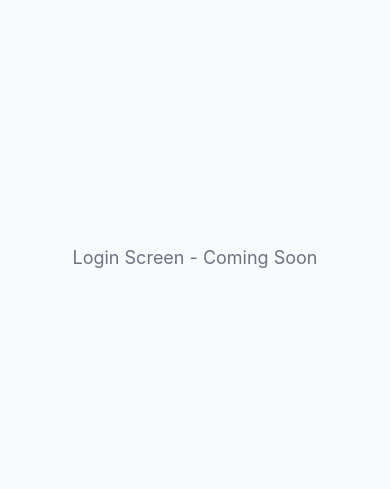
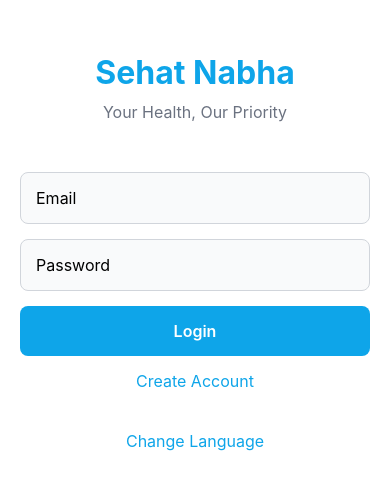
Before and after one commit to shreesant04/sehat-nabha, a React Native app in the folder mobile/: screen /Login in a window 390 px wide. Shown: the part 165-654 px from the top of the page. Built offline with nearby package versions, Linux system fonts and the light colour scheme; no server answers.

Commit message:
Refactor LoginScreen to include multi-language support

```diff
--- a/mobile/src/screens/LoginScreen.js
+++ b/mobile/src/screens/LoginScreen.js
@@ -1,23 +1,176 @@
-import React from 'react';
-import { View, Text, StyleSheet } from 'react-native';
+import React, { useState } from 'react';
+import {
+  View,
+  Text,
+  TextInput,
+  TouchableOpacity,
+  StyleSheet,
+  Alert,
+  KeyboardAvoidingView,
+  Platform,
+} from 'react-native';
+import { useAuth } from '../contexts/AuthContext';
+import { useLanguage } from '../contexts/LanguageContext';
 
-export default function LoginScreen() {
+const translations = {
+  en: {
+    title: 'Sehat Nabha',
+    subtitle: 'Your Health, Our Priority',
+    email: 'Email',
+    password: 'Password',
+    login: 'Login',
+    register: 'Create Account',
+    forgotPassword: 'Forgot Password?',
+    language: 'Change Language',
+    loginError: 'Login failed. Please check your credentials.',
+  },
+  pa: {
+    title: 'ਸਿਹਤ ਨਭਾ',
+    subtitle: 'ਤੁਹਾਡੀ ਸਿਹਤ, ਸਾਡੀ ਪਹਿਲੀ ਪਸੰਦ',
+    email: 'ਈਮੇਲ',
+    password: 'ਪਾਸਵਰਡ',
+    login: 'ਲਾਗਇਨ',
+    register: 'ਖਾਤਾ ਬਣਾਓ',
+    forgotPassword: 'ਪਾਸਵਰਡ ਭੁੱਲ ਗਏ?',
+    language: 'ਭਾਸ਼ਾ ਬਦਲੋ',
+    loginError: 'ਲਾਗਇਨ ਅਸਫਲ। ਕਿਰਪਾ ਕਰਕੇ ਆਪਣੇ ਵੇਰਵੇ ਦੀ ਜਾਂਚ ਕਰੋ।',
+  }
+};
+
+export default function LoginScreen({ navigation }) {
+  const [email, setEmail] = useState('');
+  const [password, setPassword] = useState('');
+  const { login, loading } = useAuth();
+  const { language, toggleLanguage } = useLanguage();
+  const t = translations[language];
+
+  const handleLogin = async () => {
+    if (!email || !password) {
+      Alert.alert('Error', 'Please fill in all fields');
+      return;
+    }
+
+    try {
+      await login(email, password);
+    } catch (error) {
+      Alert.alert('Login Error', t.loginError);
+    }
+  };
+
   return (
-    <View style={styles.container}>
-      <Text style={styles.text}>Login Screen - Coming Soon</Text>
-    </View>
+    <KeyboardAvoidingView
+      style={styles.container}
+      behavior={Platform.OS === 'ios' ? 'padding' : 'height'}
+    >
+      <View style={styles.header}>
+        <Text style={styles.title}>{t.title}</Text>
+        <Text style={styles.subtitle}>{t.subtitle}</Text>
+      </View>
+
+      <View style={styles.form}>
+        <TextInput
+          style={styles.input}
+          placeholder={t.email}
+          value={email}
+          onChangeText={setEmail}
+          keyboardType="email-address"
+          autoCapitalize="none"
+        />
+
+        <TextInput
+          style={styles.input}
+          placeholder={t.password}
+          value={password}
+          onChangeText={setPassword}
+          secureTextEntry
+        />
+
+        <TouchableOpacity
+          style={[styles.button, loading && styles.buttonDisabled]}
+          onPress={handleLogin}
+          disabled={loading}
+        >
+          <Text style={styles.buttonText}>{t.login}</Text>
+        </TouchableOpacity>
+
+        <TouchableOpacity
+          style={styles.linkButton}
+          onPress={() => navigation.navigate('Register')}
+        >
+          <Text style={styles.linkText}>{t.register}</Text>
+        </TouchableOpacity>
+
+        <TouchableOpacity
+          style={styles.languageButton}
+          onPress={toggleLanguage}
+        >
+          <Text style={styles.linkText}>{t.language}</Text>
+        </TouchableOpacity>
+      </View>
+    </KeyboardAvoidingView>
   );
 }
 
 const styles = StyleSheet.create({
   container: {
     flex: 1,
+    backgroundColor: '#ffffff',
     justifyContent: 'center',
+    paddingHorizontal: 20,
+  },
+  header: {
     alignItems: 'center',
+    marginBottom: 50,
+  },
+  title: {
+    fontSize: 32,
+    fontWeight: 'bold',
+    color: '#0ea5e9',
+    marginBottom: 10,
+  },
+  subtitle: {
+    fontSize: 16,
+    color: '#6b7280',
+    textAlign: 'center',
+  },
+  form: {
+    width: '100%',
+  },
+  input: {
+    borderWidth: 1,
+    borderColor: '#d1d5db',
+    borderRadius: 8,
+    padding: 15,
+    marginBottom: 15,
+    fontSize: 16,
     backgroundColor: '#f9fafb',
   },
-  text: {
-    fontSize: 18,
-    color: '#6b7280',
+  button: {
+    backgroundColor: '#0ea5e9',
+    borderRadius: 8,
+    padding: 15,
+    alignItems: 'center',
+    marginBottom: 15,
+  },
+  buttonDisabled: {
+    backgroundColor: '#9ca3af',
+  },
+  buttonText: {
+    color: '#ffffff',
+    fontSize: 16,
+    fontWeight: '600',
+  },
+  linkButton: {
+    alignItems: 'center',
+    marginBottom: 10,
+  },
+  linkText: {
+    color: '#0ea5e9',
+    fontSize: 16,
+  },
+  languageButton: {
+    alignItems: 'center',
+    marginTop: 20,
+    padding: 10,
   },
 });
```
